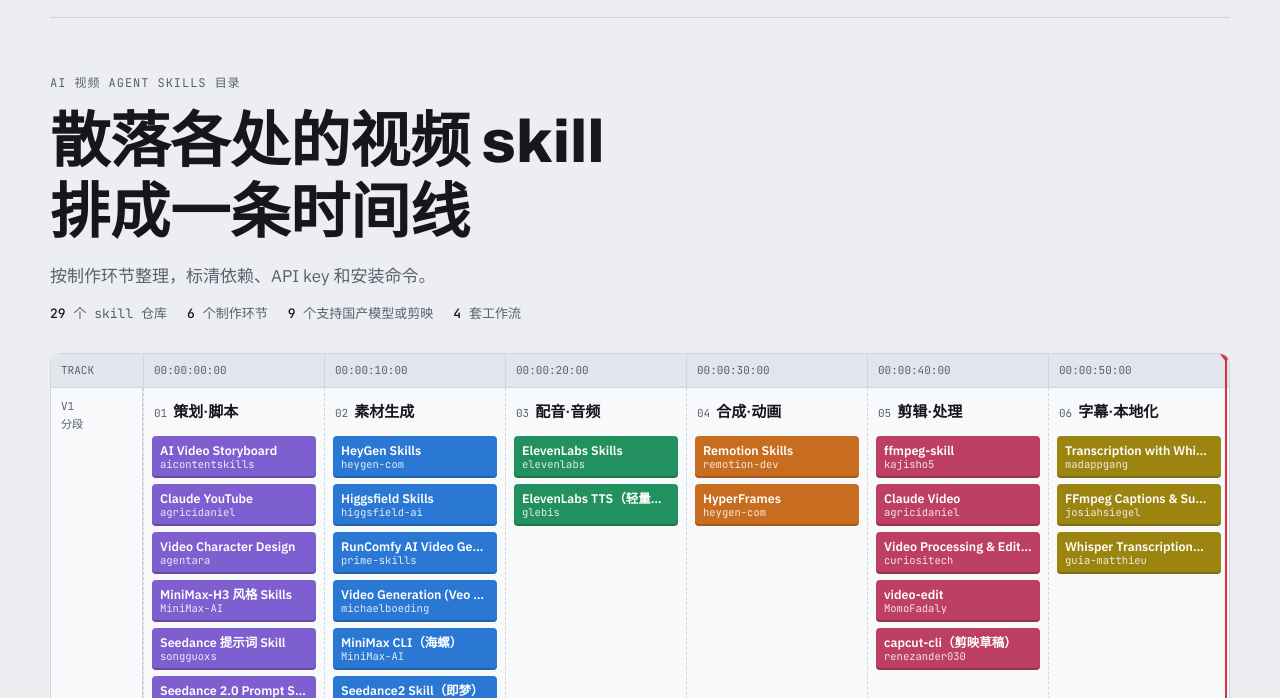
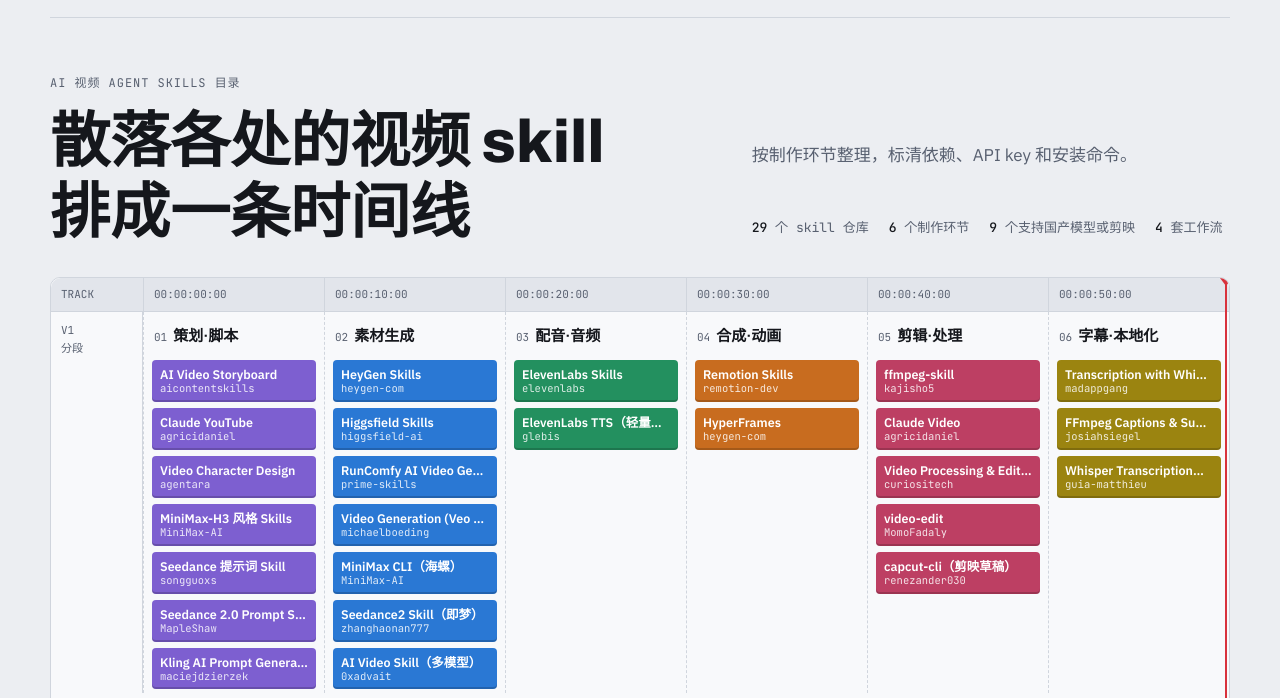
Before and after one commit to ndze5588-afk/video-skill-hub, a plain HTML site: page index.html in a window 1280 px wide. Shown: the part 60-758 px from the top of the page. Drawn offline with Linux system fonts and the light colour scheme.

Commit message:
Lay out the hero in two columns on wide screens
Co-Authored-By: Claude Opus 5.5 <noreply@anthropic.com>

```diff
--- a/index.html
+++ b/index.html
@@ -76,6 +76,14 @@ code, .mono { font-family: var(--font-mono); }
 .hero-text { display: grid; gap: 14px; max-width: 64ch; }
 .hero h1 { font-size: clamp(32px, 5.4vw, 60px); font-weight: 800; line-height: 1.18; letter-spacing: 0; }
 .hero p { margin: 0; font-size: 17px; color: var(--muted); }
+/* Wide screens: headline on the left, intro and numbers on the right, so the hero spans the row. */
+@media (min-width: 900px) {
+  .hero-text { max-width: none; grid-template-columns: minmax(0, 1.35fr) minmax(0, 1fr); column-gap: 56px; align-items: end; }
+  .hero-text .eyebrow { grid-column: 1 / -1; }
+  .hero-text h1 { grid-row: 2 / span 2; }
+  .hero-text p, .hero-text .stats { grid-column: 2; }
+  .hero-text .stats { padding-bottom: 10px; }
+}
 .stats { display: flex; flex-wrap: wrap; gap: 8px 20px; font-family: var(--font-mono); font-size: 13px; color: var(--muted); font-variant-numeric: tabular-nums; }
 .stats b { color: var(--ink); font-weight: 500; }
 
```
